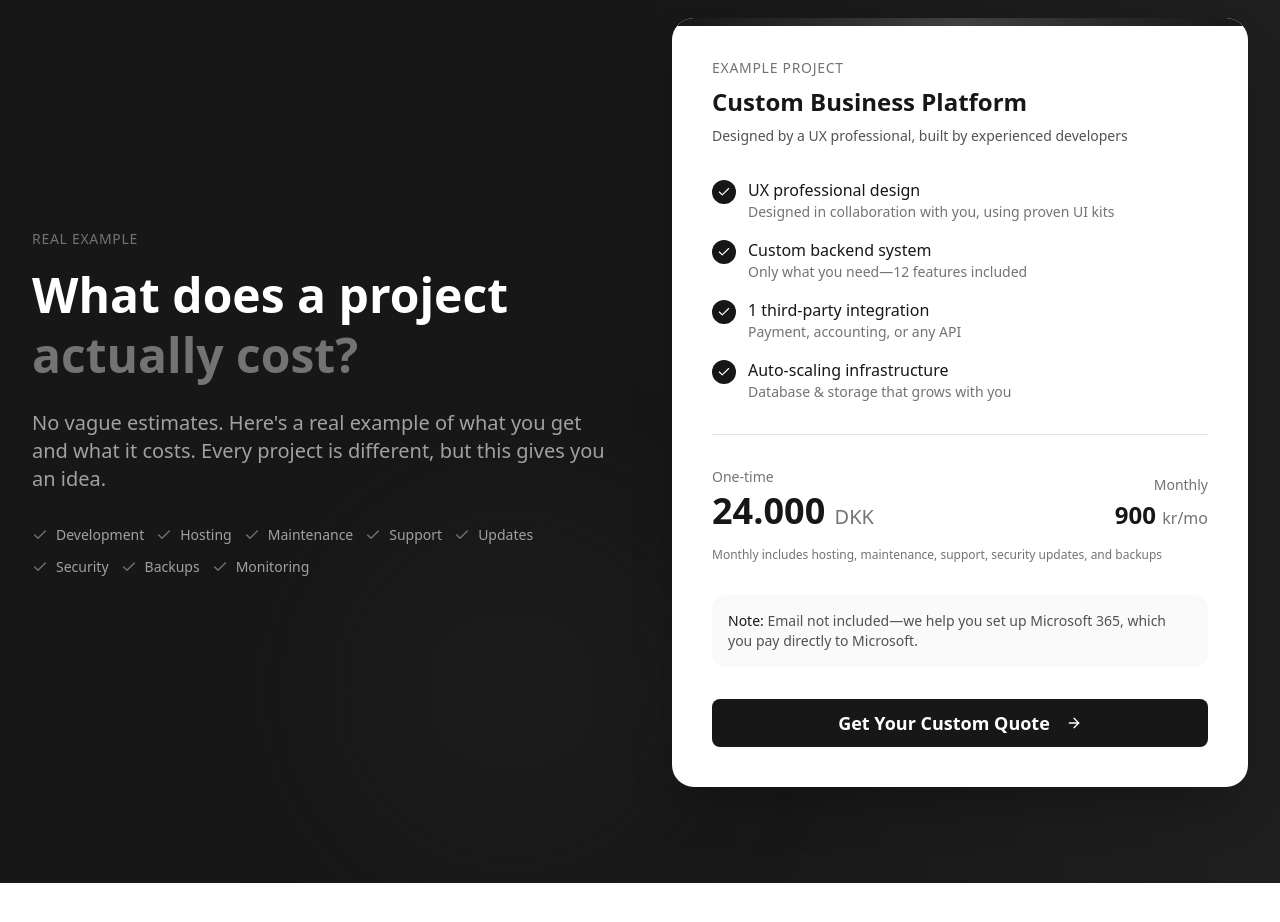
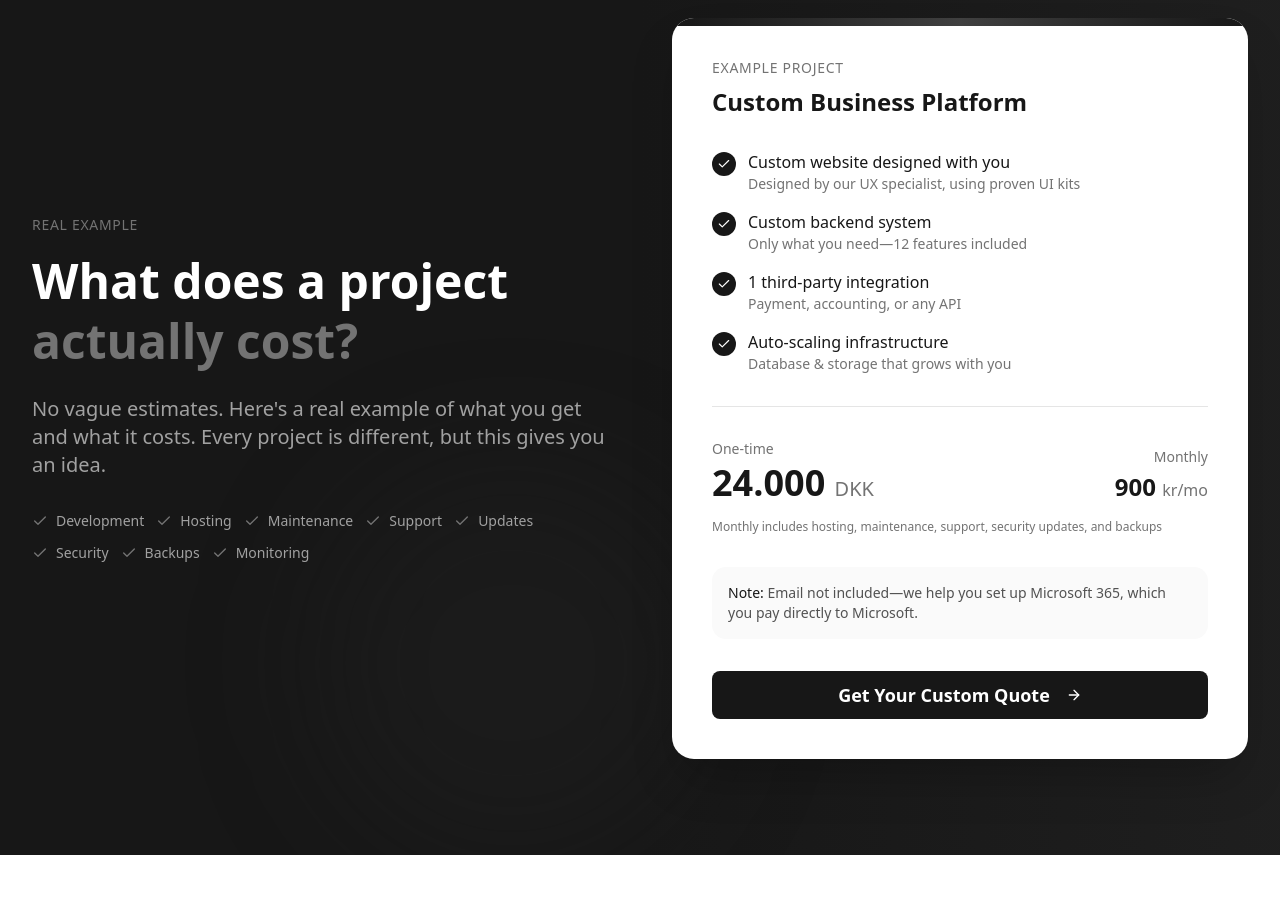
Before and after one commit to acentar/ceptiv.net, a Next.js app: page / in a window 1280 px wide. Shown: the part 3960-4882 px from the top of the page. Built offline with nearby package versions, Linux system fonts and the light colour scheme; no server answers; the database is empty.

Commit message:
fix: Clarify design by UX specialist

```diff
--- a/src/app/page.tsx
+++ b/src/app/page.tsx
@@ -625,9 +625,6 @@ export default function Home() {
                   <h3 className="text-2xl font-bold text-neutral-900">
                     Custom Business Platform
                   </h3>
-                  <p className="text-sm text-neutral-600 mt-2">
-                    Designed by a UX professional, built by experienced developers
-                  </p>
                 </div>
 
                 {/* What's included */}
@@ -637,8 +634,8 @@ export default function Home() {
                       <Check className="w-3.5 h-3.5 text-white" />
                     </div>
                     <div>
-                      <p className="font-medium text-neutral-900">UX professional design</p>
-                      <p className="text-sm text-neutral-500">Designed in collaboration with you, using proven UI kits</p>
+                      <p className="font-medium text-neutral-900">Custom website designed with you</p>
+                      <p className="text-sm text-neutral-500">Designed by our UX specialist, using proven UI kits</p>
                     </div>
                   </div>
                   <div className="flex items-start gap-3">
```
